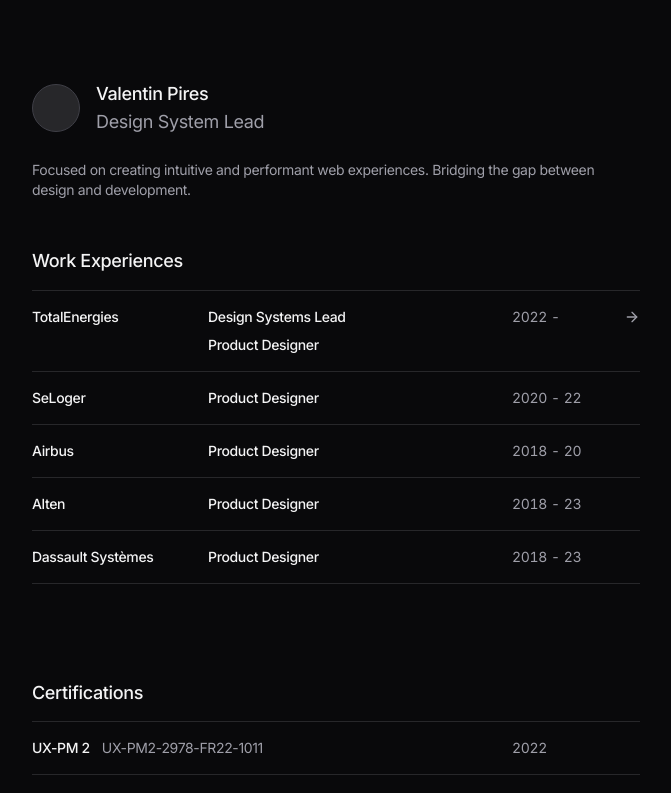
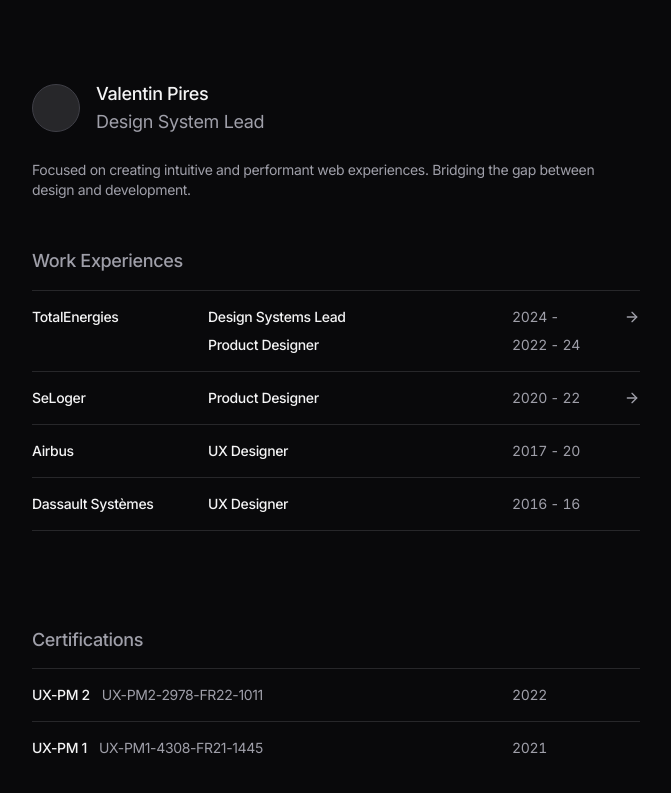
Before and after one commit to valentinprs/valentinpires, a Next.js app: page / in a window 1280 px wide. Shown: the top 793 px of the page, without its empty margins (304-975 px from the left). Built offline with nearby package versions, Linux system fonts and the light colour scheme.

Commit message:
Update work experience data

```diff
--- a/app/work/[slug]/page.tsx
+++ b/app/work/[slug]/page.tsx
@@ -1,9 +1,10 @@
 import type { Metadata } from 'next'
-import Link from 'next/link'
 import { notFound } from 'next/navigation'
+import { WorkDetailPage } from '@/components/site/work-detail-page'
 import {
   getWorkExperienceBySlug,
-  WORK_EXPERIENCE_WITH_WORK_PAGE,
+  getWorkExperienceIntroBullets,
+  WORK_EXPERIENCE,
 } from '@/lib/data/work-experience'
 
 type WorkPageProps = {
@@ -12,12 +13,8 @@
   }>
 }
 
-function formatRoleYears(years: string | undefined, fallback: string) {
-  return years ?? fallback
-}
-
 export function generateStaticParams() {
-  return WORK_EXPERIENCE_WITH_WORK_PAGE.map((experience) => ({
+  return WORK_EXPERIENCE.map((experience) => ({
     slug: experience.slug,
   }))
 }
@@ -26,15 +23,17 @@
   const { slug } = await params
   const experience = getWorkExperienceBySlug(slug)
 
-  if (!experience || !experience.workPage) {
+  if (!experience) {
     return {
       title: 'Work',
     }
   }
 
+  const introBullets = getWorkExperienceIntroBullets(experience)
+
   return {
     title: experience.company,
-    description: experience.workPage.description,
+    description: experience.workPage?.description ?? introBullets[0] ?? `${experience.company} work experience`,
   }
 }
 
@@ -42,54 +41,11 @@
   const { slug } = await params
   const experience = getWorkExperienceBySlug(slug)
 
-  if (!experience || !experience.workPage) {
+  if (!experience) {
     notFound()
   }
 
-  return (
-    <main className="mx-auto w-full max-w-3xl space-y-14 pt-16 pb-8 text-[14px]">
-      <Link
-        href="/"
-        className="fixed left-4 top-4 z-20 inline-flex items-center rounded-md border border-zinc-700 bg-zinc-950/80 px-3 py-1.5 text-[14px] text-zinc-200 transition-colors hover:bg-zinc-900 2xl:left-16 2xl:top-16"
-      >
-        Home
-      </Link>
+  const introBullets = getWorkExperienceIntroBullets(experience)
 
-      <header className="space-y-12">
-        <h1 className="text-center text-[32px] font-medium text-zinc-100">{experience.company}</h1>
-
-        <section>
-          {experience.roles?.map((role) => (
-            <article
-              key={`${experience.id}-${role.title}`}
-              className="grid grid-cols-[1fr_92px] gap-4 border-b border-zinc-800 py-4 last:border-b-0"
-            >
-              <h2 className="text-[14px] font-medium text-zinc-100">{role.title}</h2>
-              <p className="justify-self-start tabular-nums text-[14px] text-secondary">
-                {formatRoleYears(role.years, `${experience.start} - ${experience.end}`)}
-              </p>
-            </article>
-          ))}
-        </section>
-      </header>
-
-      <section className="space-y-6">
-        <h3 className="text-[20px] font-medium text-zinc-100">Achievements</h3>
-        <ul className="list-disc space-y-4 pl-6 text-[16px] font-medium text-zinc-100">
-          {experience.workPage.achievements.map((achievement) => (
-            <li key={achievement}>{achievement}</li>
-          ))}
-        </ul>
-      </section>
-
-      <section className="space-y-8">
-        {experience.workPage.mediaPlaceholders.map((caption) => (
-          <figure key={caption} className="space-y-3">
-            <div className="aspect-video w-full rounded-xl border border-zinc-700 bg-zinc-800/80" />
-            <figcaption className="text-center text-secondary">{caption}</figcaption>
-          </figure>
-        ))}
-      </section>
-    </main>
-  )
+  return <WorkDetailPage experience={experience} introBullets={introBullets} />
 }
--- a/components/site/blog-section.tsx
+++ b/components/site/blog-section.tsx
@@ -16,7 +16,7 @@
       transition={SECTION_TRANSITION}
       className="space-y-4"
     >
-      <h3 className="text-lg font-medium">Blog</h3>
+      <h3 className="text-lg font-medium text-secondary">Blog</h3>
       <div className="flex flex-col space-y-0">
         <AnimatedBackground
           enableHover
--- a/components/site/certifications-section.tsx
+++ b/components/site/certifications-section.tsx
@@ -26,7 +26,7 @@
       transition={SECTION_TRANSITION}
       className="space-y-4"
     >
-      <h3 className="text-[18px] font-medium text-zinc-100">Certifications</h3>
+      <h3 className="text-[18px] font-medium text-secondary">Certifications</h3>
 
       <div className="border-t border-zinc-800">
         {CERTIFICATIONS.map((certification) => (
--- a/components/site/connect-section.tsx
+++ b/components/site/connect-section.tsx
@@ -85,7 +85,7 @@
       transition={SECTION_TRANSITION}
       className="space-y-4"
     >
-      <h3 className="text-lg font-medium">Connect</h3>
+      <h3 className="text-lg font-medium text-secondary">Connect</h3>
       <p className="text-secondary">
         Feel free to contact me at{' '}
         <a className="underline text-zinc-300" href={`mailto:${EMAIL}`}>
--- a/components/site/personal-page.tsx
+++ b/components/site/personal-page.tsx
@@ -3,7 +3,6 @@
 import { motion } from 'motion/react'
 import { WorkExperience } from '@/components/site/work-experience'
 import { CertificationsSection } from '@/components/site/certifications-section'
-import { BlogSection } from '@/components/site/blog-section'
 import { ConnectSection } from '@/components/site/connect-section'
 
 const VARIANTS_CONTAINER = {
@@ -26,7 +25,6 @@
     >
       <WorkExperience />
       <CertificationsSection />
-      <BlogSection />
       <ConnectSection />
     </motion.main>
   )
--- /dev/null
+++ b/components/site/work-detail-page.tsx
@@ -0,0 +1,101 @@
+'use client'
+
+import Link from 'next/link'
+import { motion } from 'motion/react'
+import type { WorkExperience } from '@/lib/data/work-experience'
+import {
+  SECTION_TRANSITION,
+} from '@/components/site/section-motion'
+
+const CONTAINER_VARIANTS = {
+  hidden: { opacity: 0 },
+  visible: {
+    opacity: 1,
+    transition: {
+      staggerChildren: 0.15,
+    },
+  },
+}
+
+const WORK_SECTION_VARIANTS = {
+  hidden: { opacity: 0, filter: 'blur(8px)' },
+  visible: { opacity: 1, filter: 'blur(0px)' },
+}
+
+type WorkDetailPageProps = {
+  experience: WorkExperience
+  introBullets: string[]
+}
+
+function formatRoleYears(years: string | undefined, fallback: string) {
+  return years ?? fallback
+}
+
+export function WorkDetailPage({ experience, introBullets }: WorkDetailPageProps) {
+  return (
+    <>
+      <Link
+        href="/"
+        className="fixed left-4 top-4 z-20 inline-flex items-center rounded-md border border-zinc-700 bg-zinc-950/80 px-3 py-1.5 text-[14px] text-zinc-200 transition-colors hover:bg-zinc-900 2xl:left-16 2xl:top-16"
+      >
+        Home
+      </Link>
+
+      <motion.main
+        className="mx-auto w-full max-w-3xl space-y-14 pt-16 pb-8 text-[14px]"
+        variants={CONTAINER_VARIANTS}
+        initial="hidden"
+        animate="visible"
+      >
+
+      <motion.header className="space-y-12" variants={WORK_SECTION_VARIANTS} transition={SECTION_TRANSITION}>
+        <h1 className="text-center text-[32px] font-medium text-zinc-100">{experience.company}</h1>
+
+        <section>
+          {experience.roles?.map((role) => (
+            <article
+              key={`${experience.id}-${role.title}`}
+              className="grid grid-cols-[1fr_92px] gap-4 border-b border-zinc-800 py-4 last:border-b-0"
+            >
+              <h2 className="text-[14px] font-medium text-zinc-100">{role.title}</h2>
+              <p className="justify-self-start tabular-nums text-[14px] text-secondary">
+                {formatRoleYears(role.years, `${experience.start} - ${experience.end}`)}
+              </p>
+            </article>
+          ))}
+        </section>
+      </motion.header>
+
+      <motion.section variants={WORK_SECTION_VARIANTS} transition={SECTION_TRANSITION}>
+        <ul className="list-disc space-y-4 pl-6 text-[16px] font-medium text-zinc-100">
+          {introBullets.map((bullet) => (
+            <li key={bullet}>{bullet}</li>
+          ))}
+        </ul>
+      </motion.section>
+
+      {experience.workPage?.productBullets?.length ? (
+        <motion.section className="space-y-6" variants={WORK_SECTION_VARIANTS} transition={SECTION_TRANSITION}>
+          <h3 className="text-[20px] font-medium text-secondary">Product</h3>
+          <ul className="list-disc space-y-4 pl-6 text-[16px] font-medium text-zinc-100">
+            {experience.workPage.productBullets.map((bullet) => (
+              <li key={bullet}>{bullet}</li>
+            ))}
+          </ul>
+        </motion.section>
+      ) : null}
+
+      {experience.workPage?.mediaPlaceholders?.length ? (
+        <motion.section className="space-y-8" variants={WORK_SECTION_VARIANTS} transition={SECTION_TRANSITION}>
+          {experience.workPage.mediaPlaceholders.map((caption) => (
+            <figure key={caption} className="space-y-3">
+              <div className="aspect-video w-full rounded-xl border border-zinc-700 bg-zinc-800/80" />
+              <figcaption className="text-center text-secondary">{caption}</figcaption>
+            </figure>
+          ))}
+        </motion.section>
+      ) : null}
+      </motion.main>
+    </>
+  )
+}
--- a/components/site/work-experience.tsx
+++ b/components/site/work-experience.tsx
@@ -25,11 +25,20 @@
       transition={SECTION_TRANSITION}
       className="space-y-4"
     >
-      <h3 className="text-[18px] font-medium text-zinc-100">
+      <h3 className="text-[18px] font-medium text-secondary">
         Work Experiences
       </h3>
 
       <div className="border-t border-zinc-800">
+        <AnimatedBackground
+          enableHover
+          className="h-full w-full rounded-lg bg-zinc-900/80"
+          transition={{
+            type: 'spring',
+            bounce: 0,
+            duration: 0.2,
+          }}
+        >
           {WORK_EXPERIENCE.map((job) => {
             const isClickable = Boolean(job.workPage)
             const rowContent = (
@@ -52,11 +61,21 @@
                   </div>
                 )}
 
+                {job.roles?.length ? (
+                  <div className="justify-self-start space-y-2 tabular-nums text-secondary text-[14px] md:text-left">
+                    {job.roles.map((role) => (
+                      <p key={`${job.id}-${role.title}-years`}>
+                        {role.years ?? `${job.start} - ${formatEndDate(job.end)}`}
+                      </p>
+                    ))}
+                  </div>
+                ) : (
                   <p className="justify-self-start tabular-nums text-secondary text-[14px] md:text-left">
                     <span>{job.start}</span>
                     <span className="px-1 text-secondary">-</span>
                     <span>{formatEndDate(job.end)}</span>
                   </p>
+                )}
 
                 <div className="flex items-start justify-end pt-0.5">
                   {isClickable ? (
@@ -75,26 +94,17 @@
             }
 
             return (
-            <AnimatedBackground
+              <Link
                 key={job.id}
-              enableHover
-              className="h-full w-full rounded-lg bg-zinc-900/80"
-              transition={{
-                type: 'spring',
-                bounce: 0,
-                duration: 0.2,
-              }}
-            >
-              <Link
                 href={`/work/${job.slug}`}
                 data-id={job.id}
                 className="-mx-3 w-[calc(100%+1.5rem)] rounded-xl px-3"
               >
                 {rowContent}
               </Link>
-            </AnimatedBackground>
             )
           })}
+        </AnimatedBackground>
       </div>
     </motion.section>
   )
--- a/components/ui/animated-background.tsx
+++ b/components/ui/animated-background.tsx
@@ -12,8 +12,8 @@
 
 export type AnimatedBackgroundProps = {
   children:
-    | ReactElement<{ 'data-id': string }>[]
-    | ReactElement<{ 'data-id': string }>
+    | ReactElement<{ 'data-id'?: string }>[]
+    | ReactElement<{ 'data-id'?: string }>
   defaultValue?: string
   onValueChange?: (newActiveId: string | null) => void
   className?: string
@@ -49,7 +49,10 @@
   return Children.map(children, (child: any, index) => {
     const id = child.props['data-id']
 
-    const interactionProps = enableHover
+    const interactionProps =
+      id === undefined
+        ? {}
+        : enableHover
           ? {
               onMouseEnter: () => handleSetActiveId(id),
               onMouseLeave: () => handleSetActiveId(null),
@@ -63,12 +66,12 @@
       {
         key: index,
         className: cn('relative flex w-full', child.props.className),
-        'data-checked': activeId === id ? 'true' : 'false',
+        'data-checked': id !== undefined && activeId === id ? 'true' : 'false',
         ...interactionProps,
       },
       <>
         <AnimatePresence initial={false}>
-          {activeId === id && (
+          {id !== undefined && activeId === id && (
             <motion.div
               layoutId={`background-${uniqueId}`}
               className={cn('absolute inset-0', className)}
--- a/lib/data/work-experience.ts
+++ b/lib/data/work-experience.ts
@@ -7,8 +7,8 @@
 
 export type WorkExperiencePage = {
   description: string
-  achievements: string[]
   mediaPlaceholders: string[]
+  productBullets?: string[]
 }
 
 export type WorkExperience = {
@@ -35,7 +35,7 @@
       {
         title: 'Design Systems Lead',
         location: 'Paris, France',
-        years: '2022 -',
+        years: '2024 -',
         bullets: [
           'Rebuilt the Design System with Angular components to improve consistency, scalability, and delivery speed.',
           'Implemented design tokens to align design and code across teams and products.',
@@ -61,15 +61,13 @@
     slug: 'totalenergies',
     workPage: {
       description: 'Fictional case study page for TotalEnergies work experience.',
-      achievements: [
-        'Rebuilt the Design System with Angular components to improve consistency, scalability, and delivery speed.',
-        'Implemented design tokens to align design and code across teams and products.',
-        'Partnered with design and engineering teams to define governance and drive adoption.',
-        'Tracked adoption with Figma Library Analytics and a GitHub linting workflow.',
-      ],
       mediaPlaceholders: [
         'Design system foundations and component architecture',
         'Cross-team adoption dashboard and governance workflow',
+      ],
+      productBullets: [
+        'Work on products for different branches of TotalEnergies.',
+        'Work on a mobile app for Be:Mo internal use.',
       ],
     },
   },
@@ -81,6 +79,7 @@
       {
         title: 'Product Designer',
         location: 'Paris, France',
+        years: '2020 - 22',
         bullets: [
           'Partnered with both B2B and B2C teams across SeLoger.',
           'Guided the SeLoger Group migration from Sketch to Figma.',
@@ -91,14 +90,21 @@
     showArrow: true,
     id: 'work2',
     slug: 'seloger',
+    workPage: {
+      description: 'Fictional case study page for SeLoger work experience.',
+      mediaPlaceholders: [
+        'B2B and B2C product experience overview',
+        'Design tooling migration and collaboration model',
+      ],
+    },
   },
   {
     company: 'Airbus',
-    start: '2018',
+    start: '2017',
     end: '2020',
     roles: [
       {
-        title: 'Product Designer',
+        title: 'UX Designer',
         location: 'Toulouse, France',
         bullets: [
           'Researched user needs and workflows for the cockpit of the future (DisCo project).',
@@ -114,31 +120,12 @@
     slug: 'airbus',
   },
   {
-    company: 'Alten',
-    start: '2018',
-    end: '2023',
+    company: 'Dassault Systèmes',
+    start: '2016',
+    end: '2016',
     roles: [
       {
-        title: 'Product Designer',
-        location: 'Toulouse, France',
-        bullets: [
-          'Designed VR and AR experiences to showcase Alten solutions to clients.',
-          'Presented Alten offerings at the Paris Air Show (Le Bourget).',
-        ],
-      },
-    ],
-    link: 'https://www.alten.fr/',
-    showArrow: true,
-    id: 'work4',
-    slug: 'alten',
-  },
-  {
-    company: 'Dassault Systèmes',
-    start: '2018',
-    end: '2023',
-    roles: [
-      {
-        title: 'Product Designer',
+        title: 'UX Designer',
         location: 'Vélizy-Villacoublay, France',
         bullets: [
           'Product Designer for the 3DEXPERIENCE platform.',
@@ -162,3 +149,8 @@
 export function getWorkExperienceBySlug(slug: string) {
   return WORK_EXPERIENCE.find((experience) => experience.slug === slug)
 }
+
+export function getWorkExperienceIntroBullets(experience: WorkExperience) {
+  const roleBullets = experience.roles?.flatMap((role) => role.bullets ?? []) ?? []
+  return Array.from(new Set(roleBullets))
+}
```
Lines whose indentation alone changed are shown as unchanged.
